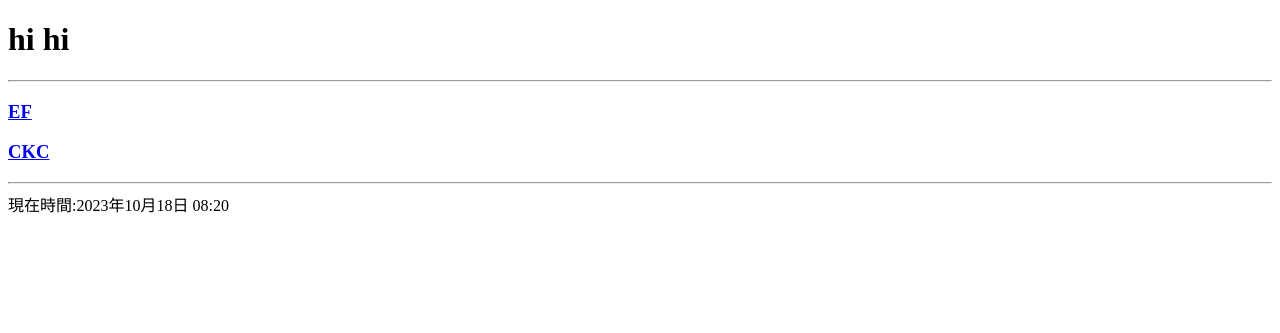
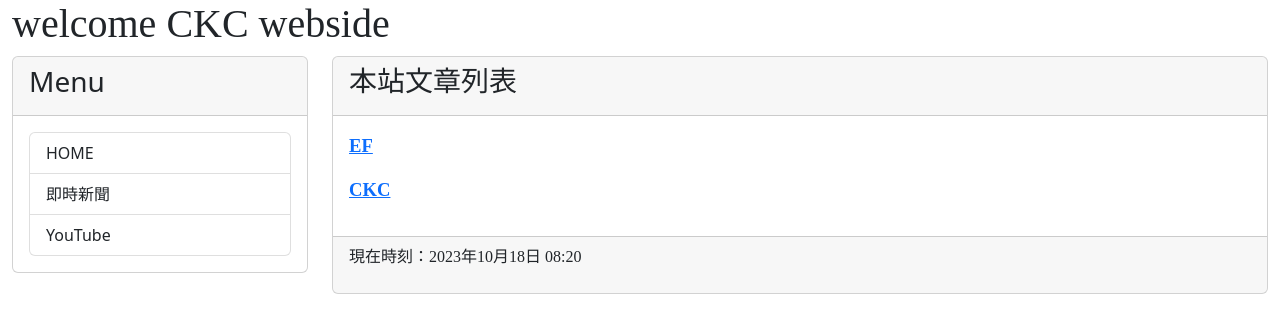
Before and after one commit to 11056033/mblog0927, a Django app: page / in a window 1280 px wide. Shown: the top 333 px of the page. Run offline with Django 4.2, Linux system fonts and the light colour scheme; data comes from the database, SQL or seed files in the repository; both versions use the stored data as it was after the commit.

Commit message:
版面變更

```diff
--- a/mysite/views.py
+++ b/mysite/views.py
@@ -2,6 +2,7 @@ from django.shortcuts import render
 from mysite.models import Post
 from django.http import HttpResponse
 from datetime import datetime
+from django.shortcuts import redirect
 # Create your views here.
 def homepage(request):
     posts=Post.objects.all()
@@ -9,9 +10,14 @@ def homepage(request):
     return render(request, 'index.html',locals())
 
 def showpost(request,slug):
-    post =Post .objects.get(slug=slug)
-    return render(request, 'post.html',locals())
-
+    try:
+        post =Post .objects.get(slug=slug)
+        if post !=None:
+            return render(request, 'post.html',locals())
+        else:
+            return redirect("/")
+    except:
+        return redirect("/")
 
 '''
 def homepage(request):
--- /dev/null
+++ b/templates/base2.html
@@ -0,0 +1,46 @@
+<!DOCTYPE>
+<html>
+<head>
+    <meta charset='utf-8'>
+    <title>
+        {% block title %} {% endblock %}
+    </title>
+    <link href="https://cdn.jsdelivr.net/npm/bootstrap@5.2.2/dist/css/bootstrap.min.css" rel="stylesheet" integrity="sha384-Zenh87qX5JnK2Jl0vWa8Ck2rdkQ2Bzep5IDxbcnCeuOxjzrPF/et3URy9Bv1WTRi" crossorigin="anonymous">
+</head>
+<body>
+    <div class="container-fluid">
+        {% include 'header.html' %}
+        <div class="row">
+            <div class="col-sm-3 col-md-3">
+                <div class="card">
+                    <div class="card-header">
+                        <h3>Menu</h3>
+                    </div>
+                    <div class="card-body">
+                        <div class='list-group'>
+                            <a href='/' class='list-group-item'>HOME</a>
+                            <a href='https://google.com/news' class='list-group-item'>即時新聞</a>
+                            <a href='https://youtube.com/' class='list-group-item'>YouTube</a>
+                        </div>
+                    </div>
+                </div>
+            </div>
+            <div class="col-sm-9 col-md-9">
+                <div class="card">
+                    <div class="card-header">
+                        {% block headmessage %}
+                        {% endblock %}
+                    </div>
+                    <div class="card-body">
+                        {% block content %} {% endblock %}
+                    </div>
+                    <div class="card-footer">
+                        {% include 'footer.html' %}
+                    </div>
+                </div>
+            </div>
+        </div>
+    </div>
+    <script src="https://cdn.jsdelivr.net/npm/bootstrap@5.2.2/dist/js/bootstrap.bundle.min.js" integrity="sha384-OERcA2EqjJCMA+/3y+gxIOqMEjwtxJY7qPCqsdltbNJuaOe923+mo//f6V8Qbsw3" crossorigin="anonymous"></script>
+</body>
+</html>
--- /dev/null
+++ b/templates/footer.html
@@ -0,0 +1,8 @@
+<!-- footer.html -->
+{% block footer %}
+    {% if now %}
+    <p style='font-family:微軟正黑體;'>現在時刻：{{ now }}</p>
+    {% else %}
+    <p style='font-family:微軟正黑體;'>本文內容取自網路，如有侵權請來信通知下架...</p>
+    {% endif %}
+{% endblock %}
--- /dev/null
+++ b/templates/header.html
@@ -0,0 +1,2 @@
+<!-- header.html -->
+<h1 style="font-family:微軟正黑體;">welcome CKC webside</h1>
--- a/templates/index.html
+++ b/templates/index.html
@@ -1,30 +1,13 @@
-<!DOCTYPE html>
-<!--[if lt IE 7]>      <html class="no-js lt-ie9 lt-ie8 lt-ie7"> <![endif]-->
-<!--[if IE 7]>         <html class="no-js lt-ie9 lt-ie8"> <![endif]-->
-<!--[if IE 8]>         <html class="no-js lt-ie9"> <![endif]-->
-<!--[if gt IE 8]>      <html class="no-js"> <!--<![endif]-->
-<html>
-    <head>
-        <meta charset="utf-8">
-        <meta http-equiv="X-UA-Compatible" content="IE=edge">
-        <title>hi hi </title>
-        <meta name="description" content="">
-        <meta name="viewport" content="width=device-width, initial-scale=1">
-        <link rel="stylesheet" href="">
-    </head>
-    <body>
-        <!--[if lt IE 7]>
-            <p class="browsehappy">You are using an <strong>outdated</strong> browser. Please <a href="#">upgrade your browser</a> to improve your experience.</p>
-        <![endif]-->
-        <h1>hi hi </h1>
-        <hr>
-        {% for post in posts %}
-        <p style="font-family: 微軟正黑體;font-size: 14pt;font-weight: bold;">
-            <a href="/post/{{post.slug}}">{{post.title}}</a>
+<!-- index.html -->
+{% extends 'base2.html' %}
+{% block title %} hi hi {% endblock %}
+{% block headmessage %}
+    <h3 style='font-family:微軟正黑體;'>本站文章列表</a>
+{% endblock %}
+{% block content %}
+    {% for post in posts %}
+        <p style='font-family:微軟正黑體;font-size:14pt;font-weight:bold;'>
+            <a href='/post/{{post.slug}}'>{{ post.title }}</a>
         </p>
-        {% endfor %}
-        <hr>
-        現在時間:{{now}}
-        <script src="" async defer></script>
-    </body>
-</html>
+    {% endfor %}
+{% endblock %}
```
Also changed, not shown: templates/base.html (added, +17 -0 lines), templates/post.html (+11 -30 lines), db.sqlite3.
